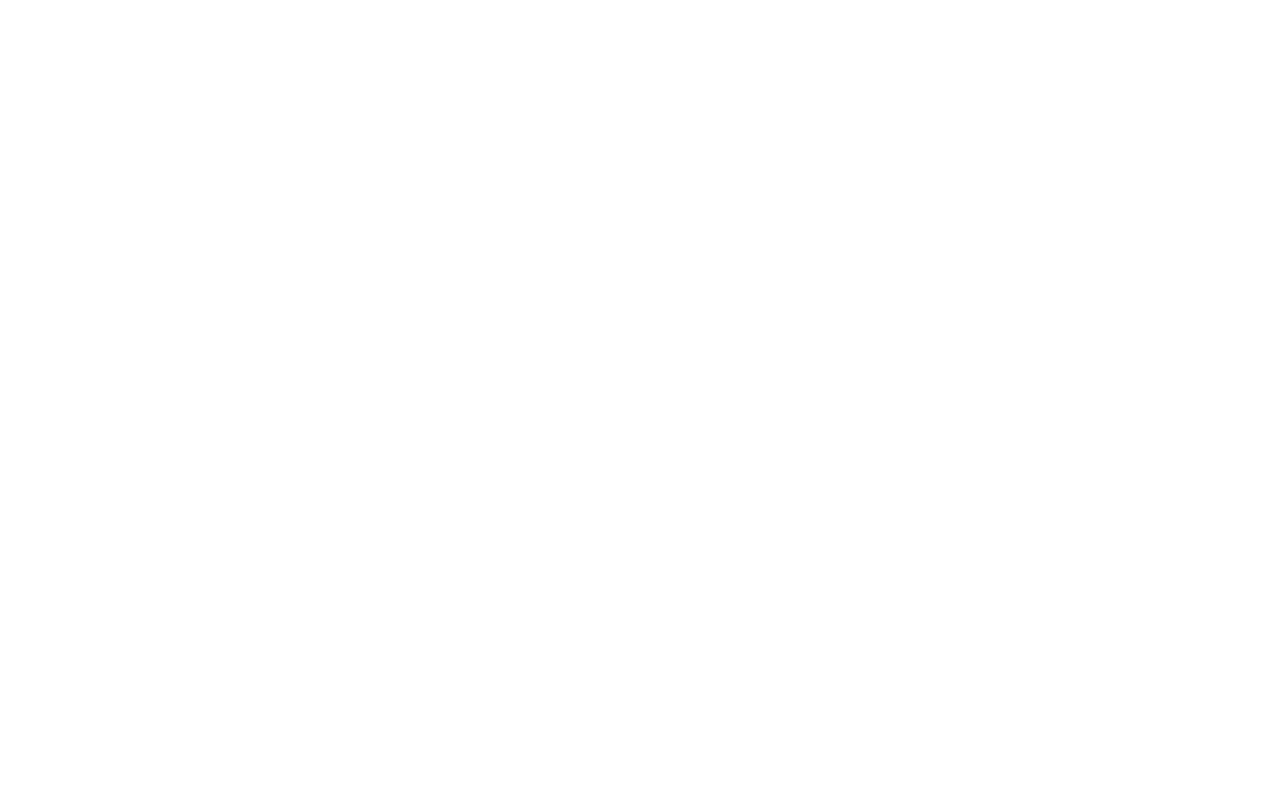
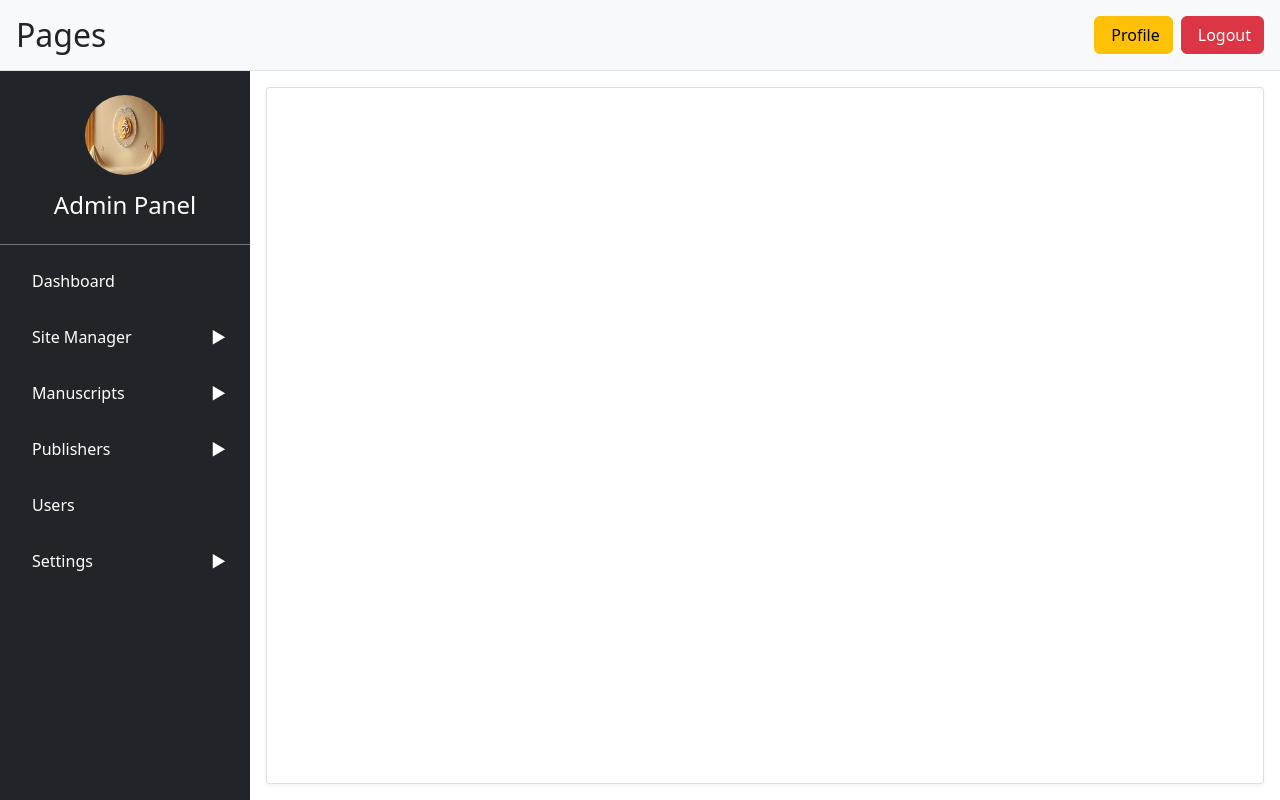
Before and after one commit to kunalubi/my_journal, a React (Create React App) app in the folder frontend/: page /admin/pages in a window 1280 px wide. Before the commit this address had no page. Built offline with nearby package versions, Linux system fonts and the light colour scheme.

Commit message:
add some pages

```diff
--- a/frontend/src/App.js
+++ b/frontend/src/App.js
@@ -25,6 +25,10 @@ import AuthorDashboard from "./pages/author/AuthorDashboard";
 import EditorDashboard from "./pages/editor/EditorDashboard";
 import ReviewerDashboard from "./pages/reviewer/ReviewerDashboard";
 import Users from "./pages/admin/users";
+import Pages from "./pages/admin/pages";
+import ArticleSubject from "./pages/admin/article-subject";
+import ArticleType from "./pages/admin/article-type";
+import Issues from "./pages/admin/issues";
 function App() {
   return (
     <Router>
@@ -51,6 +55,11 @@ function App() {
         <Route path="/admin/editprofile" element={<EditProfile />} />
         <Route path="/admin/profile" element={<Profile />} />
         <Route path="/admin/users" element={<Users />} />
+        <Route path="/admin/pages" element={<Pages />} />
+        <Route path="/admin/article-subject" element={<ArticleSubject />} />
+        <Route path="/admin/article-type" element={<ArticleType />} />
+        <Route path="/admin/issues" element={<Issues />} />
+        {/* Add more routes as needed */}
       </Routes>
     </Router>
   );
--- /dev/null
+++ b/frontend/src/pages/admin/article-subject.js
@@ -0,0 +1,19 @@
+import React from 'react';
+import Sidebar from './sidebar';
+
+const ArticleSubject = () => {
+
+        return (
+            <Sidebar title="Pages">
+                <div className="card h-100">
+                  <div className="card-body">
+
+                  </div>
+                </div>
+            </Sidebar>
+        );
+    }
+
+
+
+export default ArticleSubject;
--- /dev/null
+++ b/frontend/src/pages/admin/article-type.js
@@ -0,0 +1,19 @@
+import React from 'react';
+import Sidebar from './sidebar';
+
+const ArticleType = () => {
+
+        return (
+            <Sidebar title="Pages">
+                <div className="card h-100">
+                  <div className="card-body">
+
+                  </div>
+                </div>
+            </Sidebar>
+        );
+    }
+
+
+
+export default ArticleType;
--- /dev/null
+++ b/frontend/src/pages/admin/issues.js
@@ -0,0 +1,19 @@
+import React from 'react';
+import Sidebar from './sidebar';
+
+const Issues = () => {
+
+        return (
+            <Sidebar title="Pages">
+                <div className="card h-100">
+                  <div className="card-body">
+
+                  </div>
+                </div>
+            </Sidebar>
+        );
+    }
+
+
+
+export default Issues;
--- /dev/null
+++ b/frontend/src/pages/admin/pages.js
@@ -0,0 +1,19 @@
+import React from 'react';
+import Sidebar from './sidebar';
+
+const Pages = () => {
+
+        return (
+            <Sidebar title="Pages">
+                <div className="card h-100">
+                  <div className="card-body">
+
+                  </div>
+                </div>
+            </Sidebar>
+        );
+    }
+
+
+
+export default Pages;
--- a/frontend/src/pages/admin/sidebar.js
+++ b/frontend/src/pages/admin/sidebar.js
@@ -236,9 +236,9 @@ const Sidebar = ({ children, title }) => {
                                 <ul className="list-unstyled">
                                     <li>
                                         <div
-                                            onClick={() => navigate('/admin/publishers/issues')}
+                                            onClick={() => navigate('/admin/issues')}
                                             className="text-white text-decoration-none d-block p-2"
-                                            style={getSubActiveStyle('/admin/publishers/issues')}
+                                            style={getSubActiveStyle('/admin/issues')}
                                         >
                                             Issues
                                         </div>
@@ -312,18 +312,18 @@ const Sidebar = ({ children, title }) => {
                                 <ul className="list-unstyled">
                                     <li>
                                         <div
-                                            onClick={() => navigate('/admin/settings/article-subjects')}
+                                            onClick={() => navigate('/admin/article-subjects')}
                                             className="text-white text-decoration-none d-block p-2"
-                                            style={getSubActiveStyle('/admin/settings/article-subjects')}
+                                            style={getSubActiveStyle('/admin/article-subjects')}
                                         >
                                             Article Subjects
                                         </div>
                                     </li>
                                     <li>
                                         <div
-                                            onClick={() => navigate('/admin/settings/article-types')}
+                                            onClick={() => navigate('/admin/article-types')}
                                             className="text-white text-decoration-none d-block p-2"
-                                            style={getSubActiveStyle('/admin/settings/article-types')}
+                                            style={getSubActiveStyle('/admin/article-types')}
                                         >
                                             Article Types
                                         </div>
```
